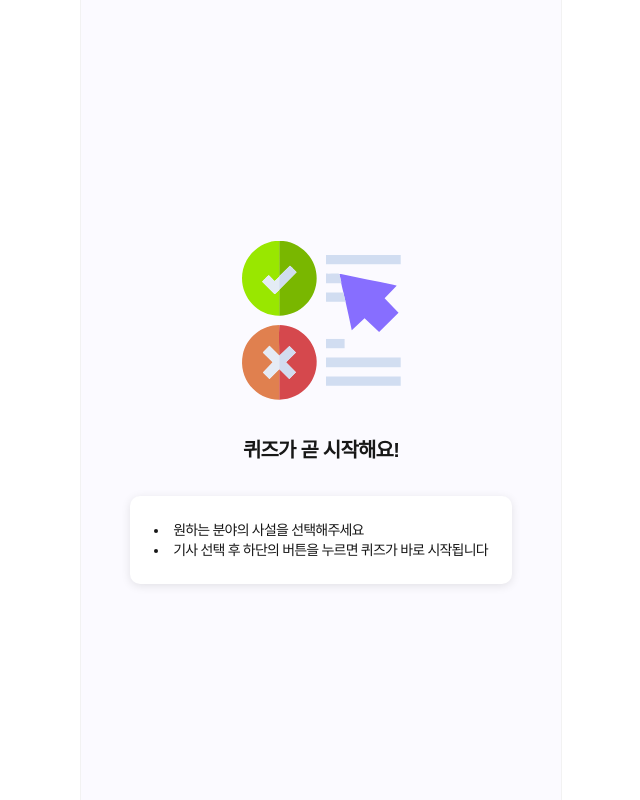
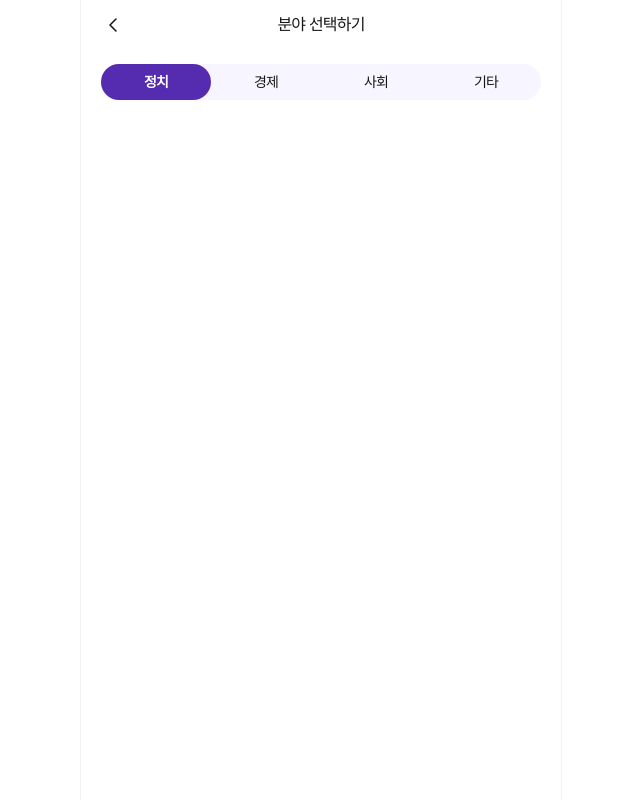
Before and after one commit to POTENDAY-NEWQUIZ/NEWQUIZ-FE, a Next.js app: page /article in a window 1280 px wide. Shown: the whole page, without its empty margins (319-959 px from the left). Built offline with nearby package versions, Linux system fonts and the light colour scheme; a web font is replaced by a local one.

Commit message:
[feat] : category 생성 및 구현

```diff
--- a/src/app/article/page.tsx
+++ b/src/app/article/page.tsx
@@ -1,18 +1,41 @@
+"use client"; // 리액트 훅 부분 컴포넌트 분리 or 서버 액션 사용해서 SSR 적용 필요
+
+import { useEffect, useState } from "react";
+
 import ArticleLoading from "@container/article-loading";
 import Header from "@components/header";
 import BackButton from "@components/button/back-button";
 import Blank from "@components/button/blank";
+import Category from "@components/category";
 
 const ArticleList = () => {
+  const [isLoading, setIsLoading] = useState(true);
+
+  useEffect(() => {
+    const timer = setTimeout(() => {
+      setIsLoading(false);
+    }, 5000);
+
+    return () => clearTimeout(timer);
+  }, []);
+
   return (
-    <div>
-      <ArticleLoading />
-      {/* <Header
-        title="분야 선택하기"
-        leftChild={<BackButton />}
-        rightChild={<Blank />}
-      /> */}
-    </div>
+    <main>
+      {isLoading ? (
+        <ArticleLoading />
+      ) : (
+        <>
+          <Header
+            title="분야 선택하기"
+            leftChild={<BackButton />}
+            rightChild={<Blank />}
+          />
+          <section className="pt-16">
+            <Category />
+          </section>
+        </>
+      )}
+    </main>
   );
 };
 
--- /dev/null
+++ b/src/components/category.tsx
@@ -0,0 +1,33 @@
+"use client";
+
+import { useState } from "react";
+
+const Category = () => {
+  const [select, setSelect] = useState(0);
+
+  const onClickCategory = (index: number) => {
+    setSelect(index);
+  };
+
+  return (
+    <nav>
+      <ul className="flex justify-around bg-[#F7F5FF] rounded-[20px] mx-5 text-sm">
+        {["정치", "경제", "사회", "기타"].map((category, index) => (
+          <li
+            key={index}
+            onClick={() => onClickCategory(index)}
+            className={`${
+              select === index
+                ? "bg-lavender rounded-[20px] text-white font-semibold"
+                : "font-medium"
+            } cursor-pointer w-[calc(100%/4)] py-2 text-center`}
+          >
+            {category}
+          </li>
+        ))}
+      </ul>
+    </nav>
+  );
+};
+
+export default Category;
```
Also changed, not shown: src/assets/json/notification.svg (renamed from src/assets/notification.svg).
